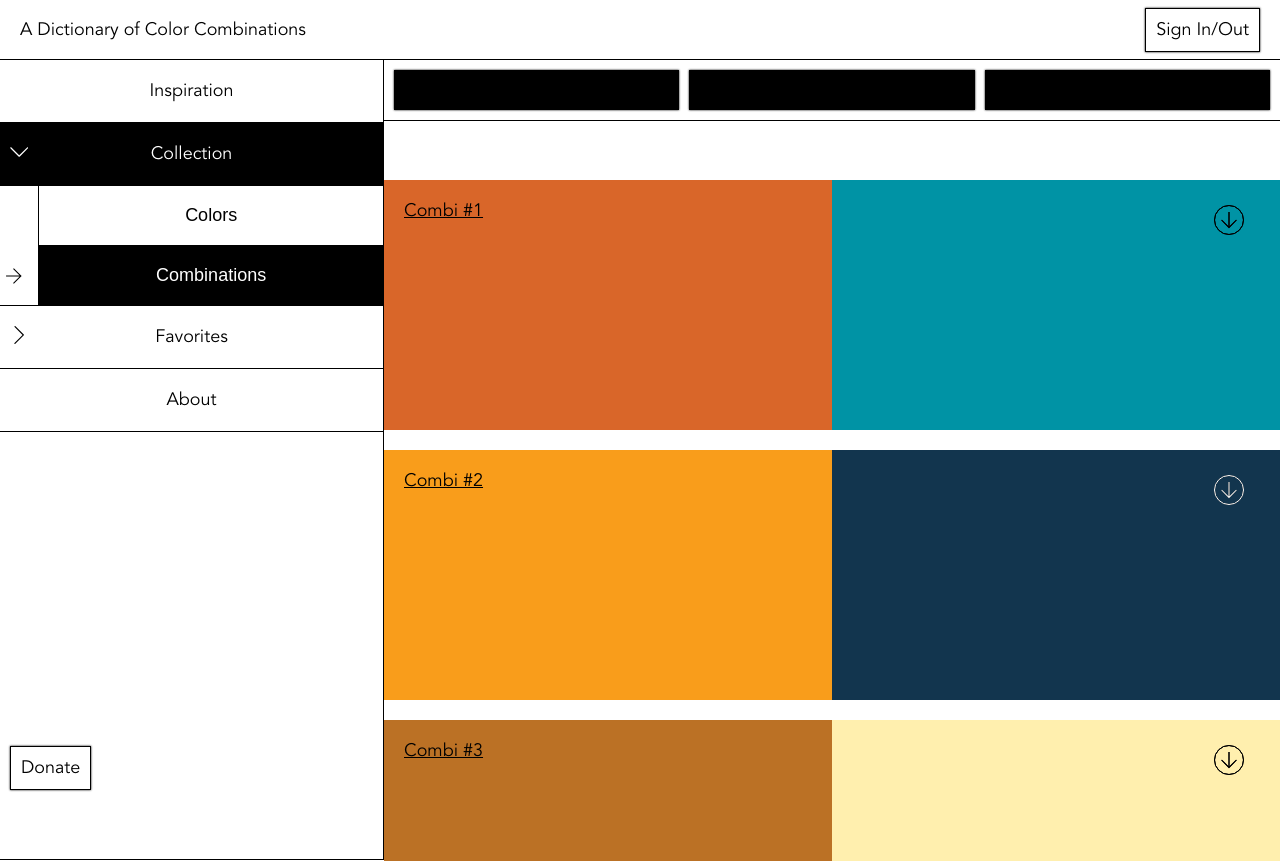
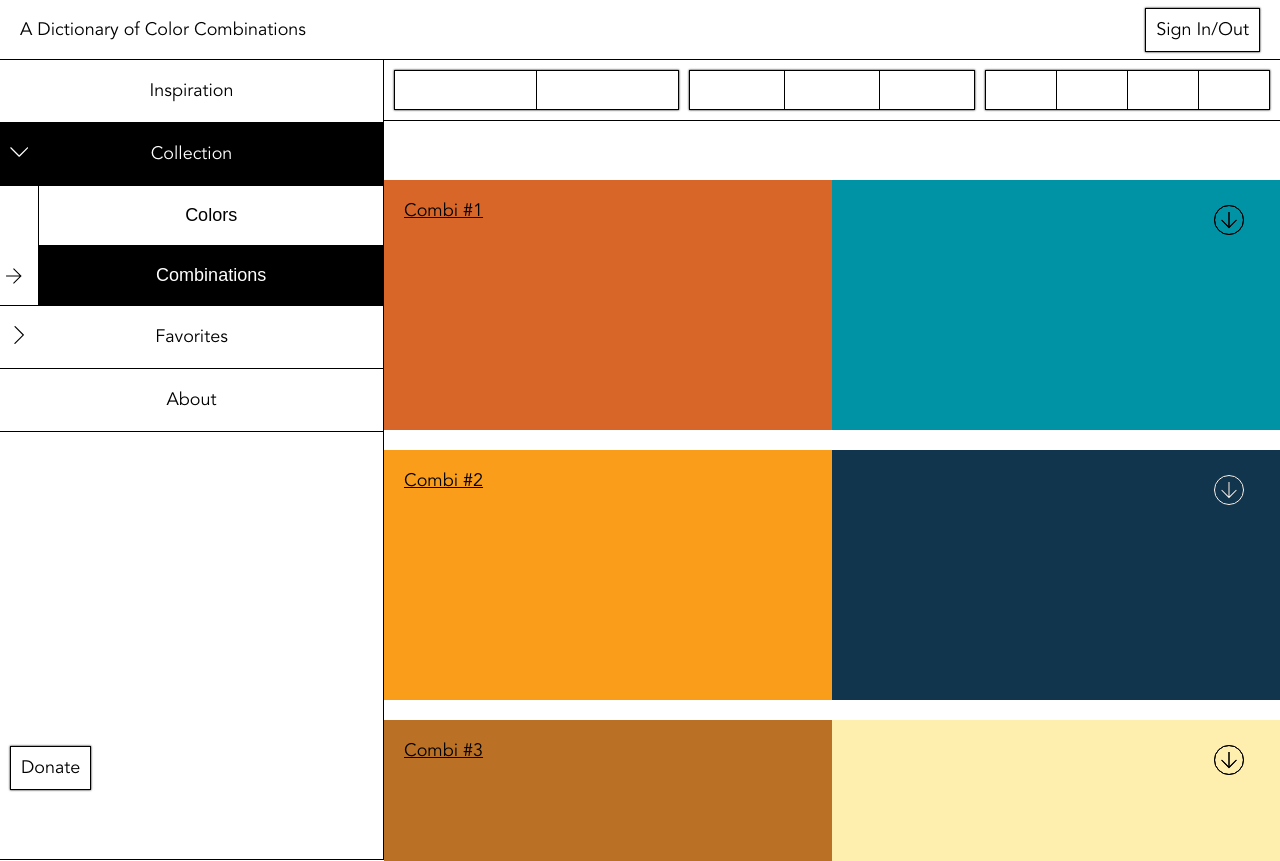
Before and after one commit to pung-one/wada-sanzo-colors, a Next.js app: page / in a window 1280 px wide. Shown: the top 861 px of the page. Built offline with nearby package versions, Linux system fonts and the light colour scheme; no server answers.

Commit message:
performance improvements

```diff
--- a/components/ColorDetail/ColorDetail.tsx
+++ b/components/ColorDetail/ColorDetail.tsx
@@ -6,7 +6,6 @@ import styled from "styled-components";
 import FavoriteButton from "../FavoriteButton/FavoriteButton";
 import CopyFieldSlider from "../CopyFieldSlider/CopyFieldSlider";
 import SpecificCombinationList from "../SpecificCombinationList/SpecificCombinationList";
-import { isColorBright } from "@/utils/helper";
 import { ActionContext } from "../Layout/Layout";
 
 type Props = {
@@ -23,7 +22,7 @@ export function ColorDetail({ colorObject, combinations }: Props) {
   if (!actionContext || !colorObject || !combinations)
     return <h1>Loading...</h1>;
 
-  const { name, hex, rgb, swatch } = colorObject;
+  const { name, hex, rgb, swatch, isBright } = colorObject;
 
   const favoriteStatus = actionContext.favoriteColorsData.findIndex(
     (color) => color.name === name && color.isFavorite
@@ -37,11 +36,11 @@ export function ColorDetail({ colorObject, combinations }: Props) {
           elementId={name}
           swatch={swatch}
           isOnDetailColor
-          isBright={isColorBright(rgb)}
+          isBright={isBright}
           isFavorite={favoriteStatus !== -1}
         />
 
-        <StyledHeadline $isBright={isColorBright(rgb)}>{name}</StyledHeadline>
+        <StyledHeadline $isBright={isBright}>{name}</StyledHeadline>
 
         <CopyFieldSlider
           isLargeCombination
--- a/components/ColorPicker/ColorPicker.tsx
+++ b/components/ColorPicker/ColorPicker.tsx
@@ -5,7 +5,6 @@ import chroma from "chroma-js";
 import { useState } from "react";
 import Link from "next/link";
 import { ImArrowDown } from "react-icons/im";
-import { isColorBright } from "@/utils/helper";
 import { ColorObject } from "@/lib/types";
 
 type Reducer = {
@@ -60,7 +59,7 @@ export function ColorPicker({ colors }: { colors: ColorObject[] }) {
             href={`/colors/${closestColor?.slug}`}
             $hex={closestColor?.hex}
           >
-            <ColorName $isBright={isColorBright(closestColor?.rgb)}>
+            <ColorName $isBright={closestColor?.isBright}>
               {closestColor?.name}
             </ColorName>
           </StyledLink>
--- a/components/ColorsList/ColorsList.tsx
+++ b/components/ColorsList/ColorsList.tsx
@@ -5,7 +5,6 @@ import styled from "styled-components";
 import FavoriteButton from "../FavoriteButton/FavoriteButton";
 import { useState, useEffect, useContext } from "react";
 import { ColorObject } from "@/lib/types";
-import { isColorBright } from "@/utils/helper";
 import { ActionContext } from "../Layout/Layout";
 
 type Props = {
@@ -33,25 +32,23 @@ export default function ColorsList({ colors }: Props) {
 
   return (
     <List>
-      {arrayToBeRendered?.map(({ name, slug, rgb, hex, swatch }) => {
+      {arrayToBeRendered?.map(({ name, slug, isBright, hex, swatch }) => {
         const favoriteStatus = favoriteColorsData?.findIndex(
           (color) => color.name === name && color.isFavorite
         );
 
         return (
-          <ColorBox key={name} $isBright={isColorBright(rgb)} $hex={hex}>
+          <ColorBox key={name} $isBright={isBright} $hex={hex}>
             <FavoriteButton
               type="color"
               elementId={name}
               swatch={swatch}
-              isBright={isColorBright(rgb)}
+              isBright={isBright}
               isFavorite={favoriteStatus !== -1}
               isOnListElement={true}
             />
             <Link aria-label={`got to color ${name}`} href={`/colors/${slug}`}>
-              <StyledColorName $isBright={isColorBright(rgb)}>
-                {name}
-              </StyledColorName>
+              <StyledColorName $isBright={isBright}>{name}</StyledColorName>
             </Link>
           </ColorBox>
         );
--- a/components/CombinationsFilter/CombinationsFilter.tsx
+++ b/components/CombinationsFilter/CombinationsFilter.tsx
@@ -133,6 +133,7 @@ const StyledButton = styled.button<{ $isActive: boolean }>`
   }
   div {
     flex: 1;
+    height: 100%;
     background-color: ${({ $isActive }) => ($isActive ? "black" : "white")};
   }
 `;
--- a/components/CombinationsList/CombinationsList.tsx
+++ b/components/CombinationsList/CombinationsList.tsx
@@ -4,7 +4,6 @@ import styled, { css } from "styled-components";
 import Link from "next/link";
 import FavoriteButton from "../FavoriteButton/FavoriteButton";
 import { useContext, useEffect, useState } from "react";
-import { isColorBright } from "@/utils/helper";
 import { CombinationObject } from "@/lib/types";
 import { ActionContext } from "../Layout/Layout";
 
@@ -45,13 +44,13 @@ export default function CombinationsList({ combinations }: Props) {
         return (
           <StyledCombinationContainer key={combination1.id}>
             {combination1.combination?.map(
-              ({ name, hex, rgb }, colorIndex, array) => {
+              ({ name, hex, isBright }, colorIndex, array) => {
                 return (
                   <StyledColorBox key={name} $hex={hex}>
                     {colorIndex === 0 && (
                       <Link href={`/combinations/${combination1.id}`}>
                         <StyledCombinationNumber
-                          $isBright={isColorBright(rgb)}
+                          $isBright={isBright}
                           $isOnLargeCombination={array.length > 3}
                         >
                           {`Combi #${combination1.id}`}
@@ -63,7 +62,7 @@ export default function CombinationsList({ combinations }: Props) {
                       elementId={combination1.id}
                       isFavorite={favoriteStatus !== -1}
                       isOnListElement={true}
-                      isBright={isColorBright(rgb)}
+                      isBright={isBright}
                     />
                   </StyledColorBox>
                 );
--- a/components/Navbar/NavBar.tsx
+++ b/components/Navbar/NavBar.tsx
@@ -16,12 +16,15 @@ export default function NavBar() {
 
   function handleScroll() {
     if (typeof window !== "undefined") {
-      if (window.scrollY > lastScrollY && window.scrollY > 50) {
-        setShow(false);
+      const currentScrollY = window.scrollY;
+
+      if (currentScrollY > lastScrollY && currentScrollY > 50) {
+        if (show) setShow(false);
       } else {
-        setShow(true);
+        if (!show) setShow(true);
       }
-      setLastScrollY(window.scrollY);
+
+      setLastScrollY(currentScrollY);
     }
   }
 
@@ -32,12 +35,22 @@ export default function NavBar() {
   const { listType } = actionContext;
 
   useEffect(() => {
-    if (typeof window !== "undefined") {
-      window.addEventListener("scroll", handleScroll);
-      return () => {
-        window.removeEventListener("scroll", handleScroll);
-      };
-    }
+    let ticking = false;
+
+    const onScroll = () => {
+      if (!ticking) {
+        window.requestAnimationFrame(() => {
+          handleScroll();
+          ticking = false;
+        });
+        ticking = true;
+      }
+    };
+
+    window.addEventListener("scroll", onScroll, { passive: true });
+    return () => {
+      window.removeEventListener("scroll", onScroll);
+    };
   }, [lastScrollY]);
 
   return (
--- a/components/SignIn/SignIn.tsx
+++ b/components/SignIn/SignIn.tsx
@@ -81,7 +81,7 @@ const PageContainer = styled.main`
   flex-direction: column;
   text-align: center;
   align-items: center;
-  padding-top: 150px;
+  padding: 150px 0 100px;
   @media screen and (min-width: 1024px), screen and (orientation: landscape) {
     width: 70%;
     margin-left: 30%;
--- a/data/colors.ts
+++ b/data/colors.ts
@@ -1,6 +1,7 @@
+import { isColorBright } from "@/utils/helper";
 import { ColorObject } from "../lib/types";
 
-const colors: ColorObject[] = [
+const colors = [
   {
     name: "Hermosa Pink",
     combinations: [176, 227, 273],
@@ -1469,6 +1470,7 @@ const colors: ColorObject[] = [
 export const colorsWithSlug: ColorObject[] = colors.map((color) => {
   return {
     ...color,
+    isBright: isColorBright(color.rgb),
     slug: color.name
       .toLocaleLowerCase()
       .replace("/", "")
--- a/lib/types.ts
+++ b/lib/types.ts
@@ -8,7 +8,8 @@ export type ColorObject = {
   lab: number[];
   rgb: number[];
   hex: string;
-  slug?: string;
+  isBright: boolean;
+  slug: string;
 };
 
 export type CombinationObject = {
```
Also changed, not shown: components/CopyFieldSlider/CopyFieldSlider.tsx (+3 -7 lines), components/SpecificCombinationList/SpecificCombinationList.tsx (+3 -4 lines).
